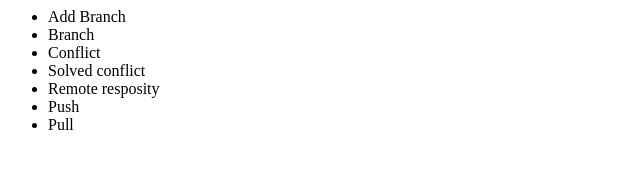
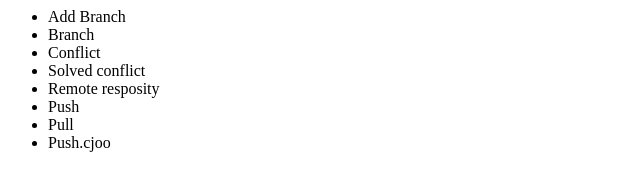
Before and after one commit to joobabo1/opentutorials_git_cj, a plain HTML site: page index.html in a window 1280 px wide. Shown: the full height of the page, 0-640 px from the left. Drawn offline with Linux system fonts and the light colour scheme.

Commit message:
Add push.cjoo

```diff
--- a/index.html
+++ b/index.html
@@ -15,6 +15,7 @@
 			<li>Remote resposity</li>
 			<li>Push</li>
 			<li>Pull</li>
+			<li>Push.cjoo</li>
 		</ul>
 	</body>
 </html>
```
